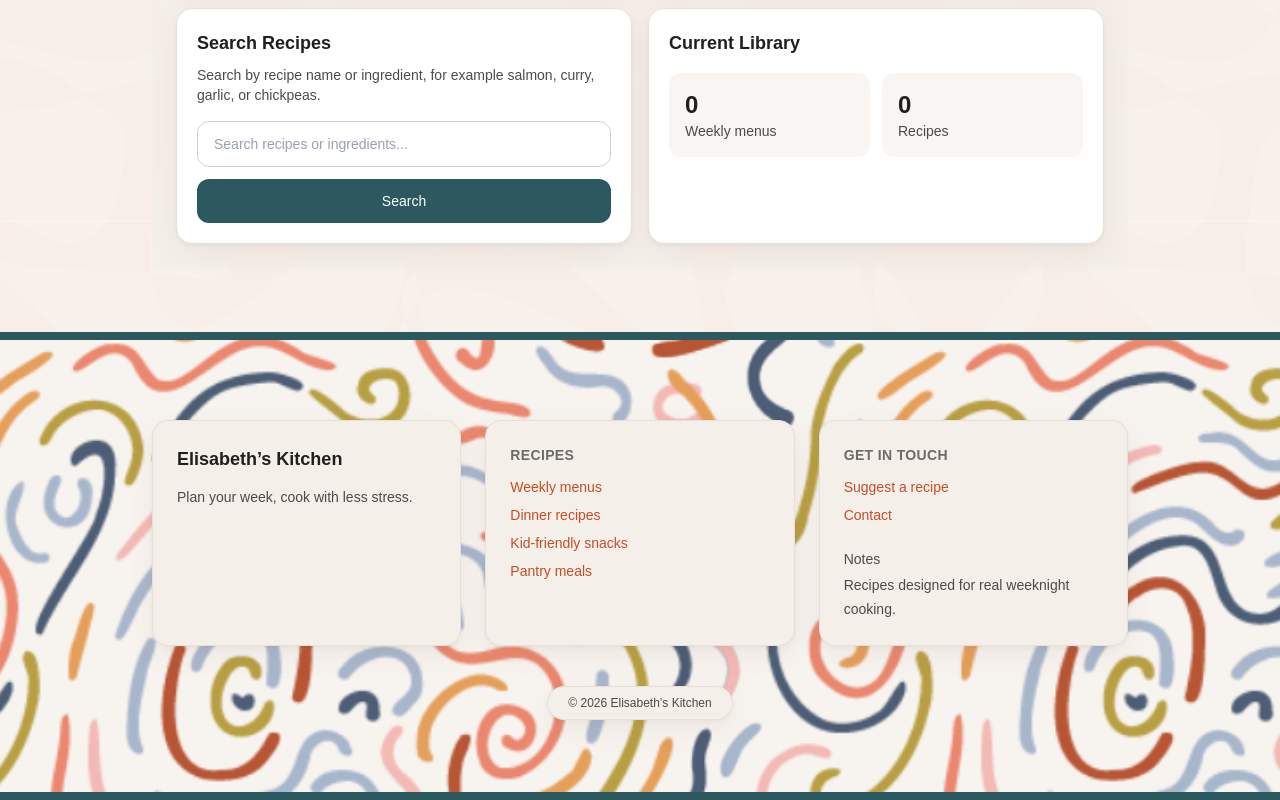
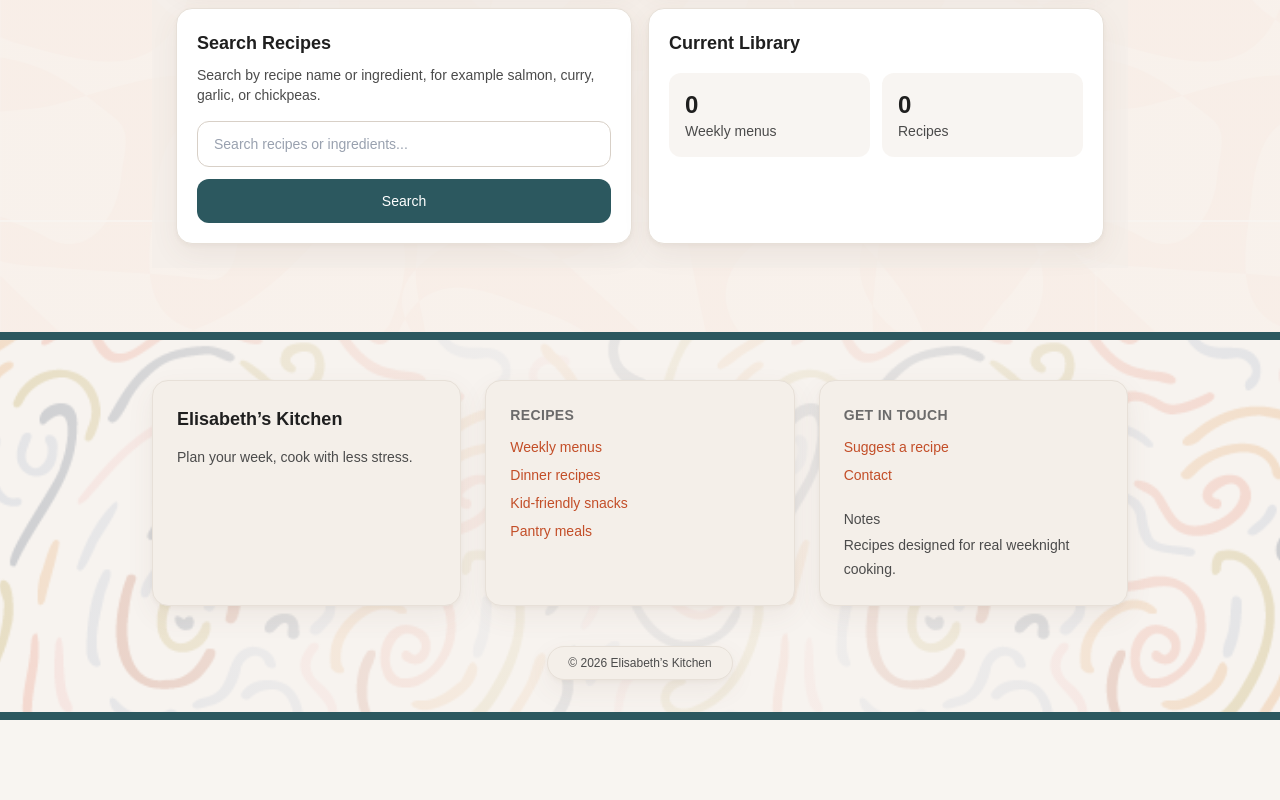
Before and after one commit to elisabeth-svg/elisabeths-kitchen, a Next.js app: page / in a window 1280 px wide. Shown: the part 876-1676 px from the top of the page. After the commit the page ends 1596 px from the top, so only its background shows below. Built offline with nearby package versions, Linux system fonts and the light colour scheme; no server answers; the database is empty.

Commit message:
Improve footer pattern styling

```diff
--- a/app/globals.css
+++ b/app/globals.css
@@ -67,12 +67,12 @@ body {
 .footer-pattern {
   position: relative;
   background-color: #f7f3ef;
-  background-image: url('/navbar-pattern.png');
-  background-repeat: no-repeat;
-  background-size: cover;
-  background-position: center bottom;
-  padding-top: 40px;
-  padding-bottom: 40px;
+  background-image:
+    radial-gradient(circle at center, rgba(247,243,239,0.95) 0%, rgba(247,243,239,0.85) 60%, rgba(247,243,239,0.75) 100%),
+    url('/footer-pattern.png');
+  background-repeat: repeat;
+  background-size: auto;
+  background-position: center;
 }
 
 /* teal divider bars */
```
Also changed, not shown: public/footer-pattern.png (added).
